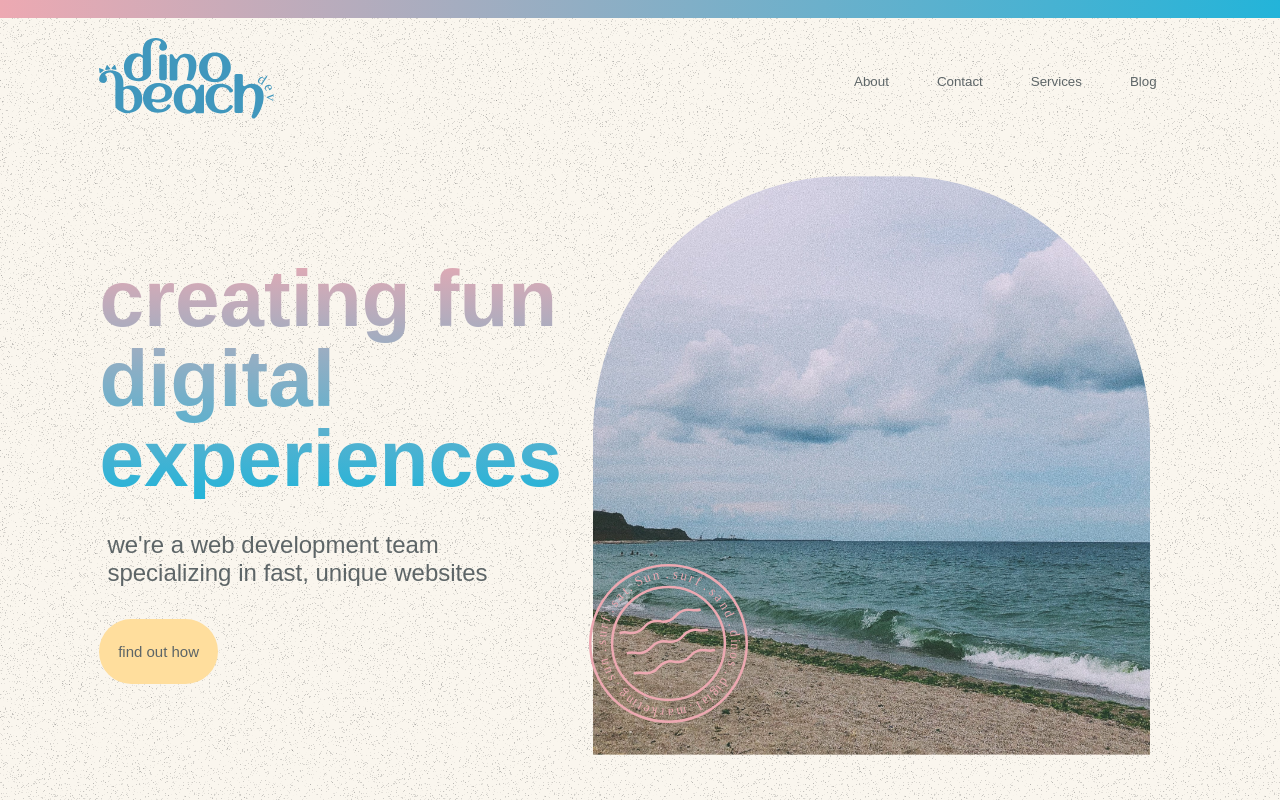
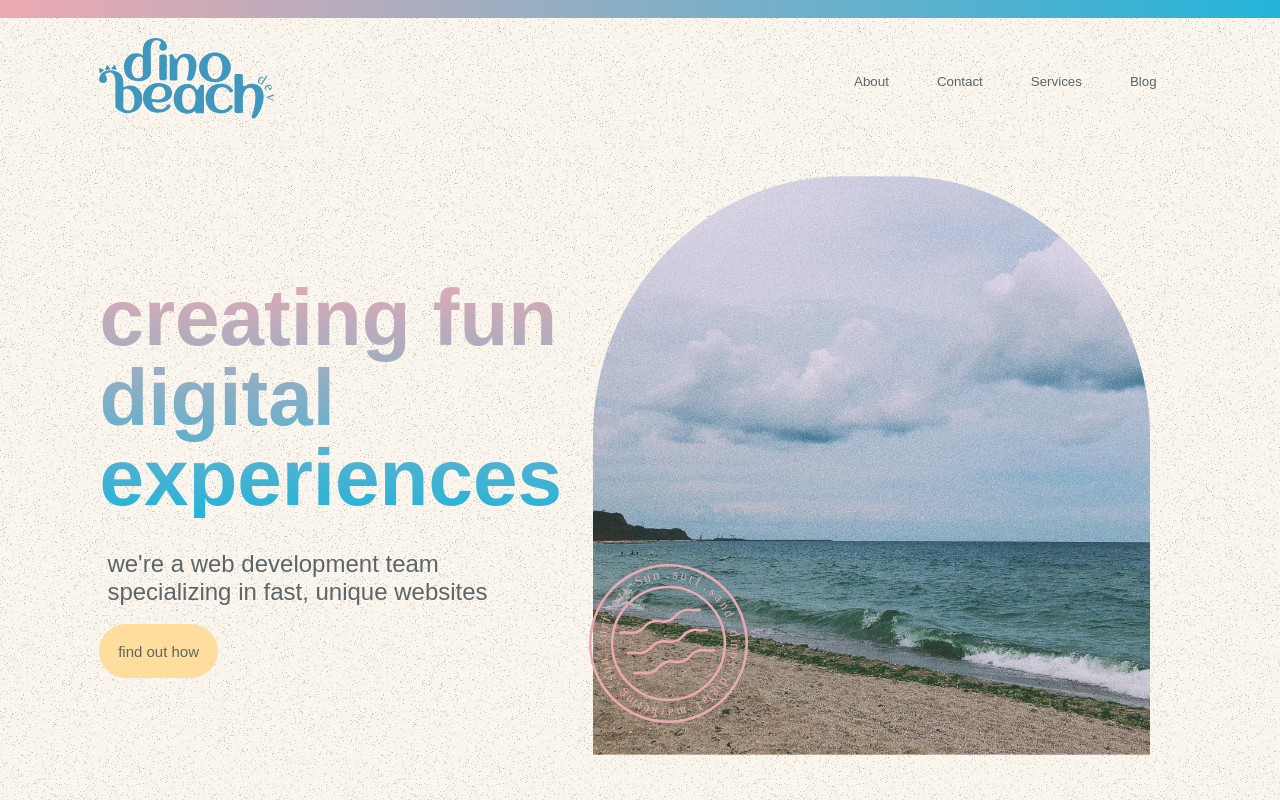
Before and after one commit to jvaughn1230/dinobeachdev, a React (Create React App) app: page / in a window 1280 px wide. Shown: the top 800 px of the page. Built offline with nearby package versions, Linux system fonts and the light colour scheme; no server answers; a web font is replaced by a local one.

Commit message:
small changes, fixed background

```diff
--- a/src/components/heroSection/heroSection.css
+++ b/src/components/heroSection/heroSection.css
@@ -33,6 +33,7 @@
   font-weight: 300;
   line-height: 1.75rem;
   padding: 1.25em;
+  text-decoration: none;
 }
 
 .hero-img {
--- a/src/components/heroSection/heroSection.js
+++ b/src/components/heroSection/heroSection.js
@@ -1,4 +1,5 @@
 import React from "react";
+import { Link } from "react-router-dom";
 import "./heroSection.css";
 
 import beachBackground from "../../images/vintage-beach-short.jpg";
@@ -17,7 +18,9 @@ const HeroSection = () => {
           </p>
         </div>
 
-        <button className="hero-button">find out how</button>
+        <Link to="/services" className="hero-button">
+          find out how
+        </Link>
       </div>
 
       {/* Images */}
--- a/src/components/mailer/mailer.js
+++ b/src/components/mailer/mailer.js
@@ -19,11 +19,7 @@ const Mailer = () => {
   console.log(isHovered);
 
   const newOption = (service, idx) => (
-    <option
-      value={service.title}
-      key={idx}
-      selected={service.title === selectedService ? true : false}
-    >
+    <option value={service.title} key={idx}>
       {service.title}
     </option>
   );
@@ -110,6 +106,7 @@ const Mailer = () => {
           name="package"
           id="package"
           className={`$"inputStyles" col-span-1 md:col-span-2`}
+          defaultValue={selectedService}
         >
           <optgroup className="inputStyles">
             {serviceData.map(newOption)}
--- a/src/index.css
+++ b/src/index.css
@@ -46,10 +46,6 @@ html {
   box-sizing: border-box;
 }
 
-a {
-  color: inherit;
-}
-
 /* ToDO: Check where using */
 .page-container {
   margin: 0 7.765vw;
--- a/src/pages/Layout.css
+++ b/src/pages/Layout.css
@@ -5,7 +5,6 @@
   border-top-style: solid;
   border-top-width: 15;
   color: #5d6567;
-  font-family: -apple-system, Roboto, sans-serif, serif;
   padding: 0;
 }
 
```
